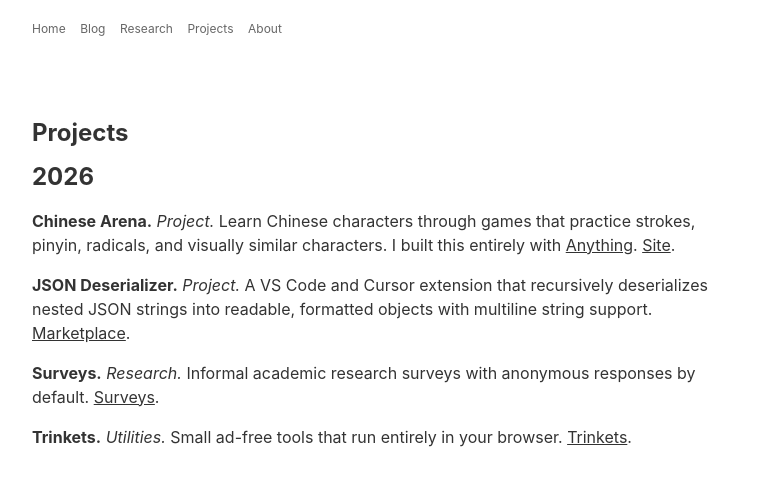
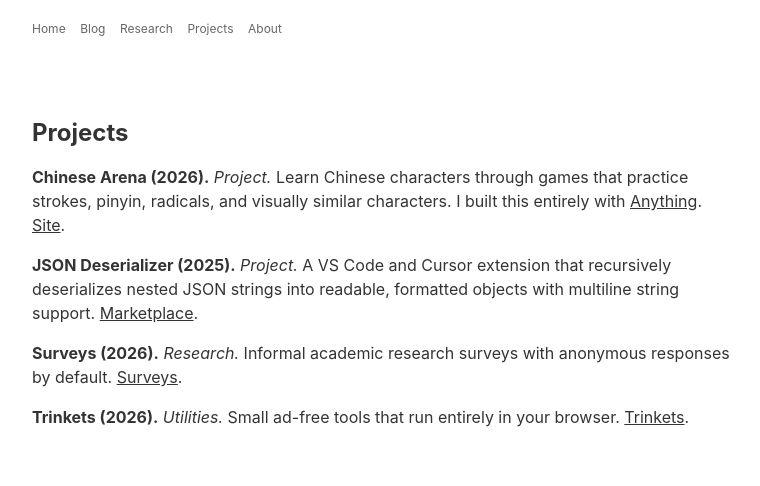
Before and after one commit to danielchen0/danielchen0.github.io, a Jekyll site: the page built from projects.markdown, in a window 1280 px wide. Shown: the top 486 px of the page, without its empty margins (258-1018 px from the left). Built offline with Jekyll 4.4.1, drawn with Linux system fonts in a browser that asks for light colours.

Commit message:
Use inline years for projects

```diff
--- a/projects.markdown
+++ b/projects.markdown
@@ -4,20 +4,18 @@
 page_id: projects
 ---
 
-<h2>2026</h2>
-
 <p>
-    <b>Chinese Arena.</b> <i>Project.</i> Learn Chinese characters through games that practice strokes, pinyin, radicals, and visually similar characters. I built this entirely with <a href='https://anything.com' target='_blank'>Anything</a>. <a href='https://www.chinesearena.com/' target='_blank'>Site</a>.
+    <b>Chinese Arena (2026).</b> <i>Project.</i> Learn Chinese characters through games that practice strokes, pinyin, radicals, and visually similar characters. I built this entirely with <a href='https://anything.com' target='_blank'>Anything</a>. <a href='https://www.chinesearena.com/' target='_blank'>Site</a>.
 </p>
 
 <p>
-    <b>JSON Deserializer.</b> <i>Project.</i> A VS Code and Cursor extension that recursively deserializes nested JSON strings into readable, formatted objects with multiline string support. <a href='https://marketplace.visualstudio.com/items?itemName=DanielChen0.json-deserializer' target='_blank'>Marketplace</a>.
+    <b>JSON Deserializer (2025).</b> <i>Project.</i> A VS Code and Cursor extension that recursively deserializes nested JSON strings into readable, formatted objects with multiline string support. <a href='https://marketplace.visualstudio.com/items?itemName=DanielChen0.json-deserializer' target='_blank'>Marketplace</a>.
 </p>
 
 <p>
-    <b>Surveys.</b> <i>Research.</i> Informal academic research surveys with anonymous responses by default. <a href='/surveys'>Surveys</a>.
+    <b>Surveys (2026).</b> <i>Research.</i> Informal academic research surveys with anonymous responses by default. <a href='/surveys'>Surveys</a>.
 </p>
 
 <p>
-    <b>Trinkets.</b> <i>Utilities.</i> Small ad-free tools that run entirely in your browser. <a href='/trinkets'>Trinkets</a>.
+    <b>Trinkets (2026).</b> <i>Utilities.</i> Small ad-free tools that run entirely in your browser. <a href='/trinkets'>Trinkets</a>.
 </p>
```
